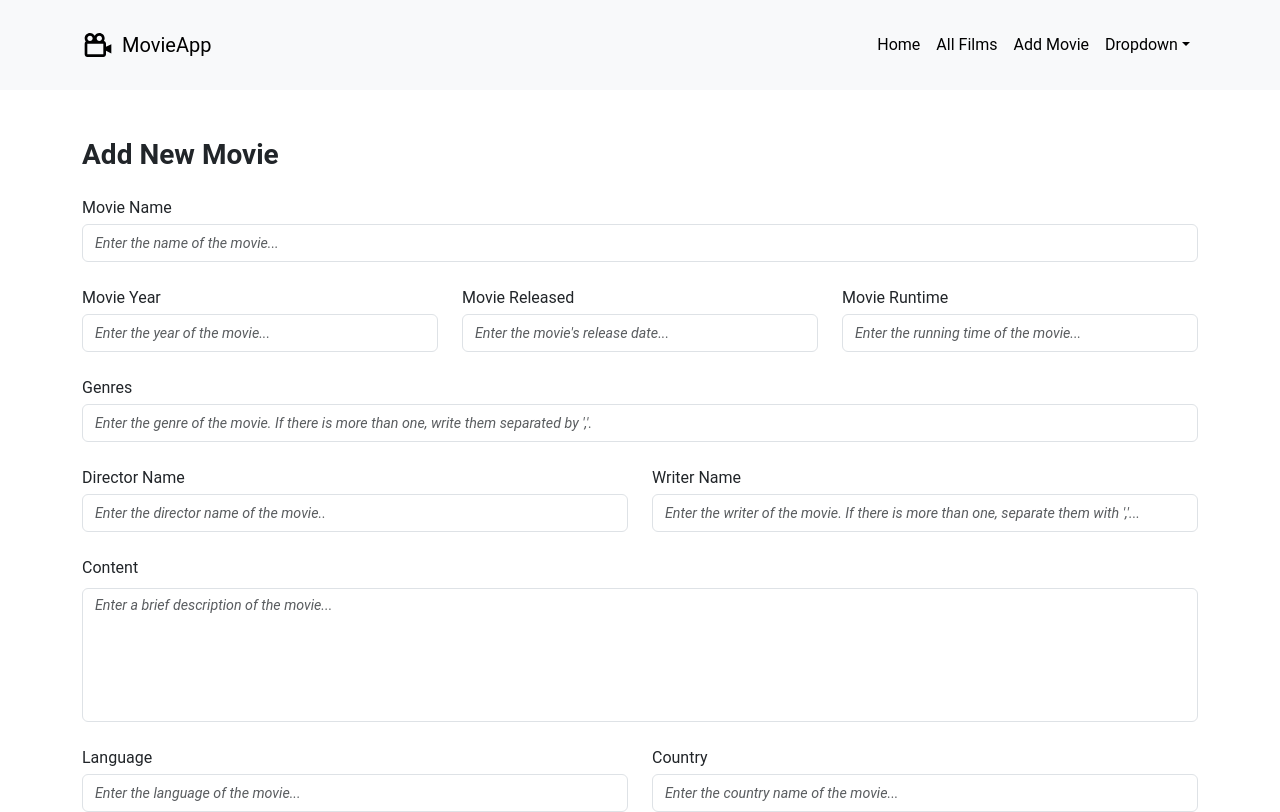
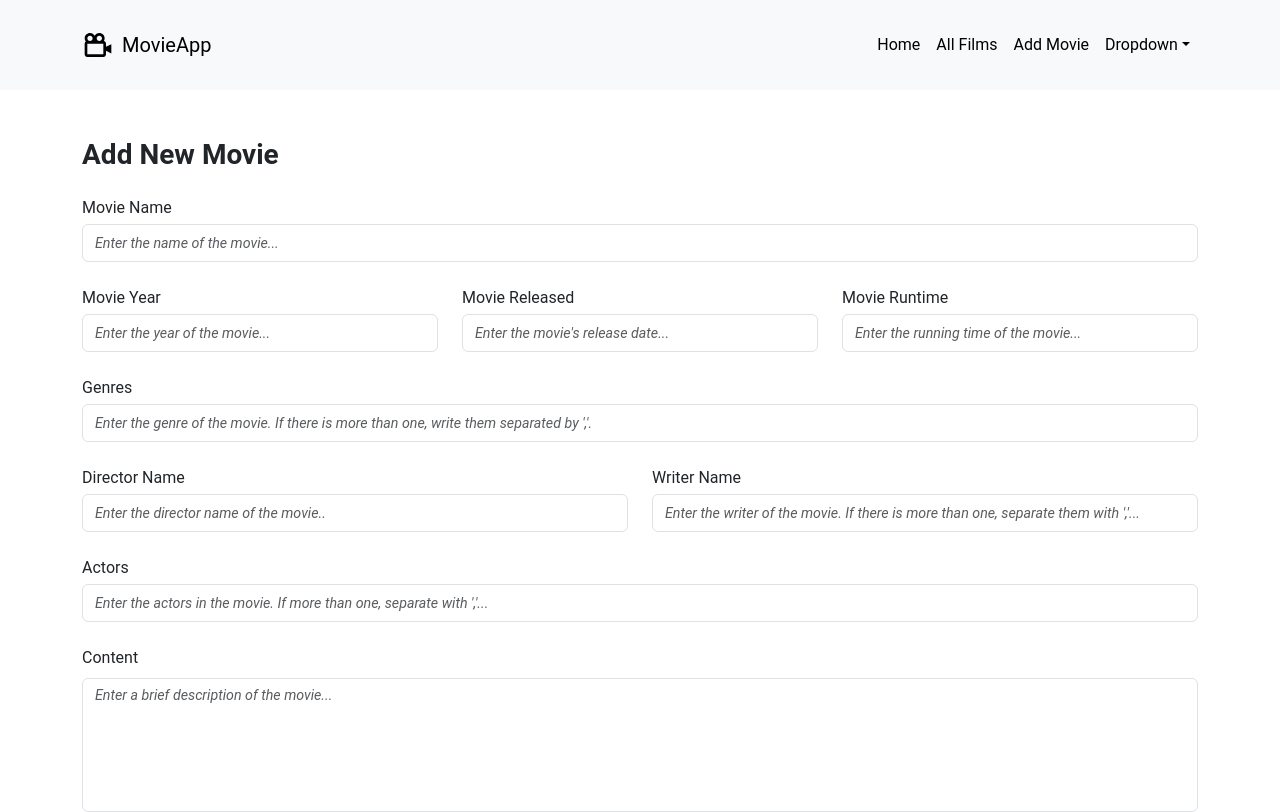
Before and after one commit to ahmetkanbaz/MovieApp, a React (Vite) app in the folder movieapp/: page /addnewmovie in a window 1280 px wide. Shown: the top 812 px of the page. Built offline with nearby package versions, Linux system fonts and the light colour scheme; no server answers.

Commit message:
MovieApp-Update-Actors-AddForm

```diff
--- a/movieapp/src/components/AddNewMovieForm/AddNewMovieForm.jsx
+++ b/movieapp/src/components/AddNewMovieForm/AddNewMovieForm.jsx
@@ -59,6 +59,18 @@ const AddNewMovieForm = ({
             handleBlur={handleBlur}
             isSubmitting={isSubmitting}
           />
+
+          <LabelInput
+            labelTitle='Actors'
+            type='text'
+            id='actors'
+            name='actors'
+            value={values.actors}
+            onChange={handleChange}
+            onBlur={handleBlur}
+            placeholder="Enter the actors in the movie. If more than one, separate with ','..."
+            disabled={isSubmitting}
+          />
           <div className="d-flex flex-column position-relative mb-4">
             <label htmlFor="plot" className="form-label">
               Content
--- a/movieapp/src/views/DetailMovie/DetailMovie.jsx
+++ b/movieapp/src/views/DetailMovie/DetailMovie.jsx
@@ -43,8 +43,6 @@ const DetailMovie = () => {
     production,
   } = singleMovie || {};
 
-  console.log(poster)
-
   return (
     <section className="py-5">
       <div className="container">
```
Also changed, not shown: 1 other file (tests, documents, lock files or other folders).
